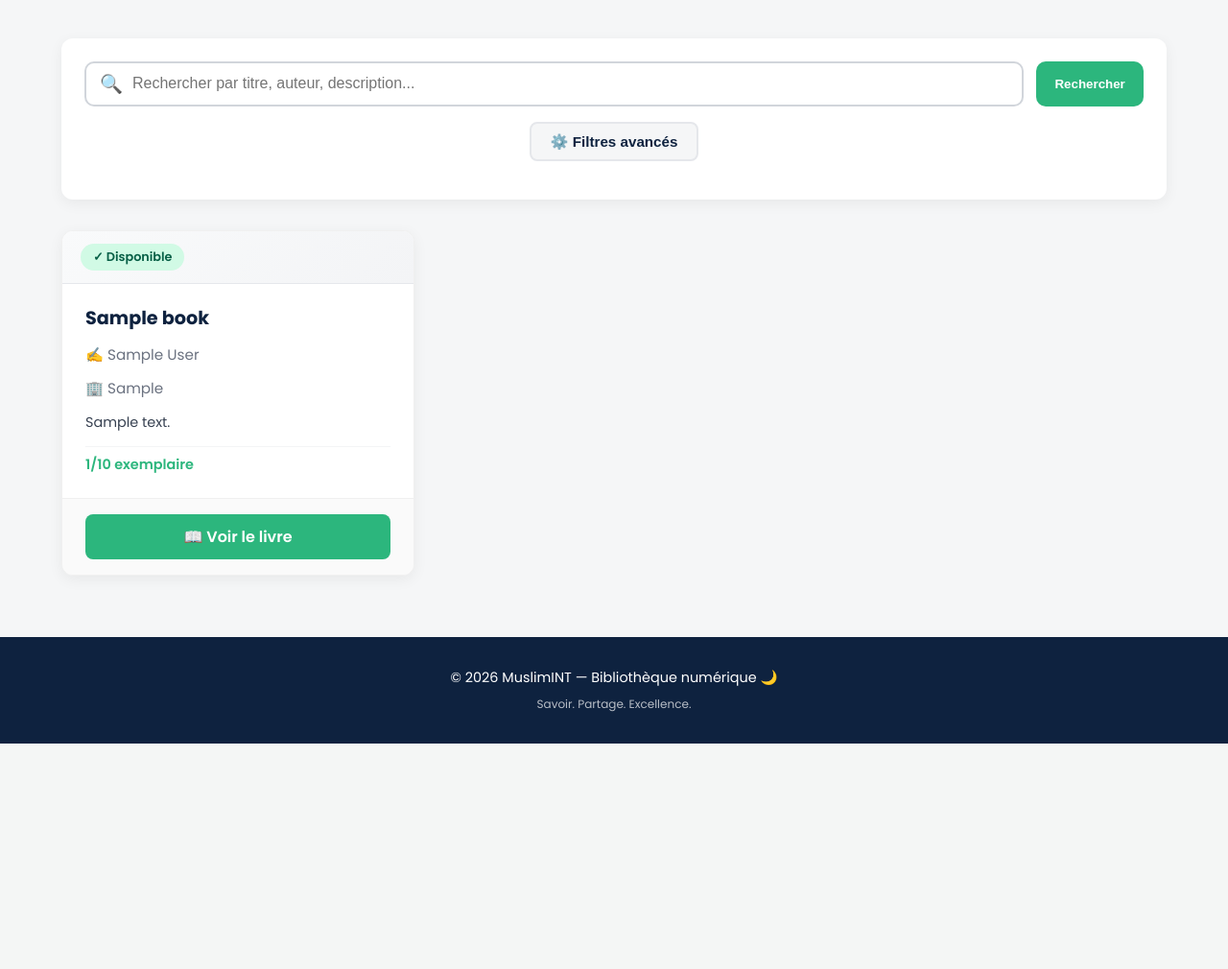
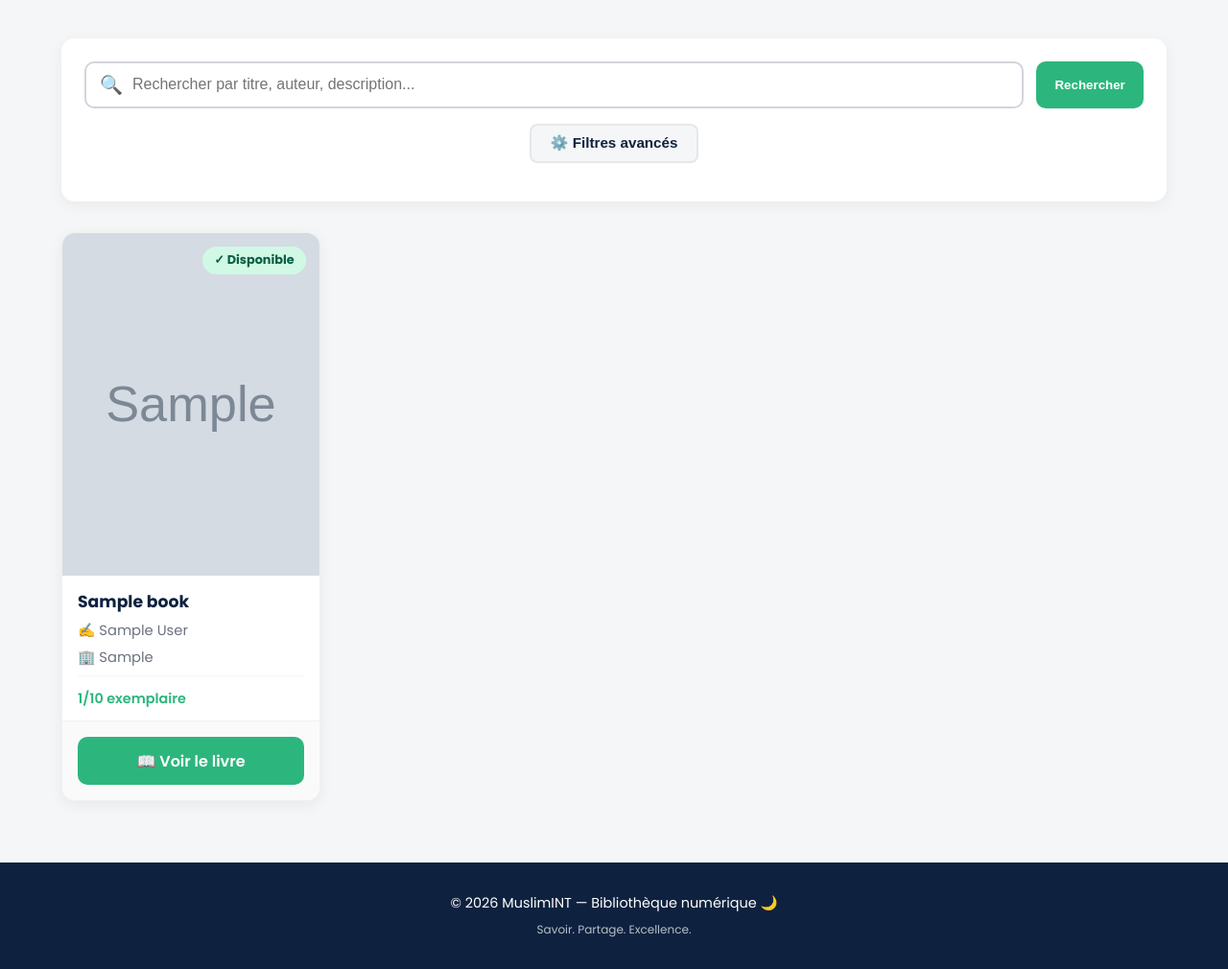
Before and after one commit to dohaab14/muslimINT, a Django app: page / in a window 1280 px wide. Shown: the part 319-1329 px from the top of the page at 96% size. Before the commit the page ends 1094 px from the top, so only its background shows below. Run offline with Django 5.2, Linux system fonts and the light colour scheme; tables that the repository leaves empty hold one stand-in row (values such as "Sample post"); grey boxes marked "Sample" are stand-in pictures.

Commit message:
Fix image get logo & list view books

```diff
--- a/muslimINT_lib/library/templates/library/book_list.html
+++ b/muslimINT_lib/library/templates/library/book_list.html
@@ -146,30 +146,42 @@
 
   <div class="book-grid">
     {% for book in books %}
-      <a href="{% url 'library:book_detail' book.slug %}" class="book-card-link" style="text-decoration:none;color:inherit;">
-      <div class="book-card">
-        <div class="book-header">
+      <a href="{% url 'library:book_detail' book.slug %}" class="book-card-link">
+        <article class="book-card">
+          <div class="book-cover-wrap">
+            {% if book.cover_image %}
+              <img
+                src="{{ book.cover_image.url }}"
+                alt="Couverture de {{ book.title }}"
+                class="book-cover-img"
+              >
+            {% else %}
+              <div class="book-cover-placeholder">
+                <span class="book-cover-placeholder-icon">📚</span>
+                <span class="book-cover-placeholder-text">Aucune couverture</span>
+              </div>
+            {% endif %}
+
+            <div class="book-cover-badge-wrap">
               {% if book.available_copies > 0 %}
                 <span class="availability-badge available">✓ Disponible</span>
               {% else %}
                 <span class="availability-badge unavailable">✗ Emprunté</span>
               {% endif %}
             </div>
+          </div>
 
           <div class="book-info">
-          <h3>{{ book.title }}</h3>
+            <h3 class="book-title">{{ book.title }}</h3>
+
             {% if book.author %}
               <p class="author">✍️ {{ book.author }}</p>
+            {% else %}
+              <p class="author muted">Auteur non renseigné</p>
             {% endif %}
 
             {% if book.edition %}
-            <p class="author">🏢 {{ book.edition }}</p>
-          {% endif %}
-
-          {% if book.description %}
-            <p class="desc">{{ book.description|truncatewords:20 }}</p>
-          {% else %}
-            <p class="desc no-desc">Aucune description disponible</p>
+              <p class="edition">🏢 {{ book.edition }}</p>
             {% endif %}
 
             <div class="book-meta">
@@ -293,7 +306,7 @@
 .search-form {
   background: white;
   padding: 1.5rem;
-  border-radius: 12px;
+  border-radius: 14px;
   box-shadow: 0 4px 15px rgba(0, 0, 0, 0.06);
 }
 
@@ -319,12 +332,13 @@
 
 .search-form input[type="text"] {
   width: 100%;
-  padding: 0.8rem 3rem 0.8rem 3rem;
+  padding: 0.85rem 3rem 0.85rem 3rem;
   border: 2px solid #d1d5db;
   border-radius: 10px;
   font-size: 1rem;
   outline: none;
   transition: all 0.3s;
+  box-sizing: border-box;
 }
 
 .search-form input[type="text"]:focus {
@@ -358,6 +372,13 @@
 
 .search-btn {
   white-space: nowrap;
+  border: none;
+  background: var(--mint-green);
+  color: white;
+  border-radius: 10px;
+  padding: 0.85rem 1.2rem;
+  font-weight: 600;
+  cursor: pointer;
 }
 
 .filters-toggle {
@@ -480,20 +505,27 @@
 
 .book-grid {
   display: grid;
-  grid-template-columns: repeat(auto-fill, minmax(300px, 1fr));
+  grid-template-columns: repeat(auto-fill, minmax(240px, 1fr));
   gap: 1.5rem;
   margin-bottom: 2rem;
 }
 
+.book-card-link {
+  text-decoration: none;
+  color: inherit;
+  display: block;
+}
+
 .book-card {
   background: white;
-  border-radius: 12px;
+  border-radius: 14px;
   box-shadow: 0 4px 15px rgba(0, 0, 0, 0.06);
   display: flex;
   flex-direction: column;
   transition: all 0.3s ease;
   overflow: hidden;
   border: 1px solid #f0f0f0;
+  height: 100%;
 }
 
 .book-card:hover {
@@ -502,67 +534,101 @@
   border-color: var(--mint-green);
 }
 
-.book-header {
-  padding: 0.8rem 1.2rem;
-  background: linear-gradient(135deg, #f9fafb 0%, #f3f4f6 100%);
-  border-bottom: 1px solid #e5e7eb;
+.book-cover-wrap {
+  position: relative;
+  width: 100%;
+  aspect-ratio: 3 / 4;
+  background: #f8fafc;
+  overflow: hidden;
+}
+
+.book-cover-img {
+  width: 100%;
+  height: 100%;
+  object-fit: cover;
+  display: block;
+}
+
+.book-cover-placeholder {
+  width: 100%;
+  height: 100%;
+  background: #f3f4f6;
+  display: flex;
+  flex-direction: column;
+  align-items: center;
+  justify-content: center;
+  color: #9ca3af;
+  text-align: center;
+  padding: 1rem;
+  box-sizing: border-box;
+}
+
+.book-cover-placeholder-icon {
+  font-size: 3rem;
+  margin-bottom: 0.75rem;
+}
+
+.book-cover-placeholder-text {
+  font-size: 0.95rem;
+}
+
+.book-cover-badge-wrap {
+  position: absolute;
+  top: 0.85rem;
+  right: 0.85rem;
 }
 
 .availability-badge {
   display: inline-block;
-  padding: 0.3rem 0.8rem;
+  padding: 0.35rem 0.8rem;
   border-radius: 20px;
   font-size: 0.8rem;
-  font-weight: 600;
+  font-weight: 700;
+  backdrop-filter: blur(4px);
 }
 
 .availability-badge.available {
-  background: #d1fae5;
+  background: rgba(209, 250, 229, 0.95);
   color: #065f46;
 }
 
 .availability-badge.unavailable {
-  background: #fee2e2;
+  background: rgba(254, 226, 226, 0.95);
   color: #991b1b;
 }
 
 .book-info {
-  padding: 1.5rem;
+  padding: 1rem 1rem 0.75rem;
   flex: 1;
   display: flex;
   flex-direction: column;
-  gap: 0.8rem;
+  gap: 0.45rem;
 }
 
-.book-info h3 {
+.book-title {
   color: var(--deep-blue);
   font-weight: 700;
-  font-size: 1.2rem;
-  line-height: 1.3;
+  font-size: 1.08rem;
+  line-height: 1.35;
   margin: 0;
 }
 
-.author {
+.author,
+.edition {
   color: #6b7280;
-  font-size: 0.95rem;
+  font-size: 0.92rem;
   margin: 0;
+  line-height: 1.45;
 }
 
-.desc {
-  color: #374151;
-  font-size: 0.9rem;
-  line-height: 1.6;
-  flex: 1;
-}
-
-.no-desc {
+.muted {
+  color: #9ca3af;
   font-style: italic;
-  color: #9ca3af;
 }
 
 .book-meta {
   margin-top: auto;
-  padding-top: 0.5rem;
+  padding-top: 0.85rem;
   border-top: 1px solid #f3f4f6;
 }
 
@@ -581,7 +647,7 @@
 }
 
 .book-actions {
-  padding: 1rem 1.5rem;
+  padding: 1rem;
   background: #fafafa;
   border-top: 1px solid #f0f0f0;
 }
@@ -590,14 +656,13 @@
   width: 100%;
   background: var(--mint-green);
   color: white;
-  border-radius: 8px;
-  padding: 0.7rem 1rem;
+  border-radius: 10px;
+  padding: 0.78rem 1rem;
   font-weight: 600;
-  cursor: pointer;
-  text-decoration: none;
   text-align: center;
   transition: all 0.3s;
   display: block;
+  box-sizing: border-box;
 }
 
 .btn.borrow-btn:hover {
```
Also changed, not shown: other parts of muslimINT_lib/library/templates/library/book_list.html (+43 -6 lines), muslimINT_lib/muslimINT_lib/settings.py (+55 -70 lines). Lines whose indentation alone changed are shown as unchanged.
